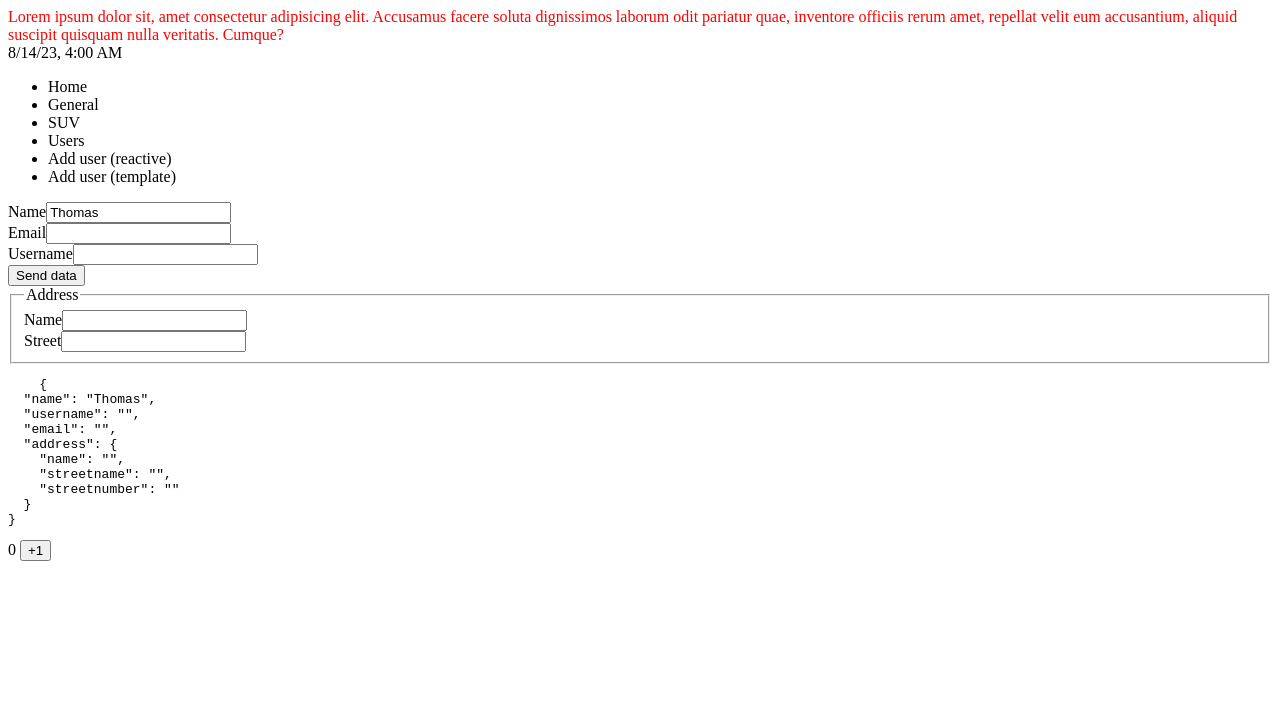
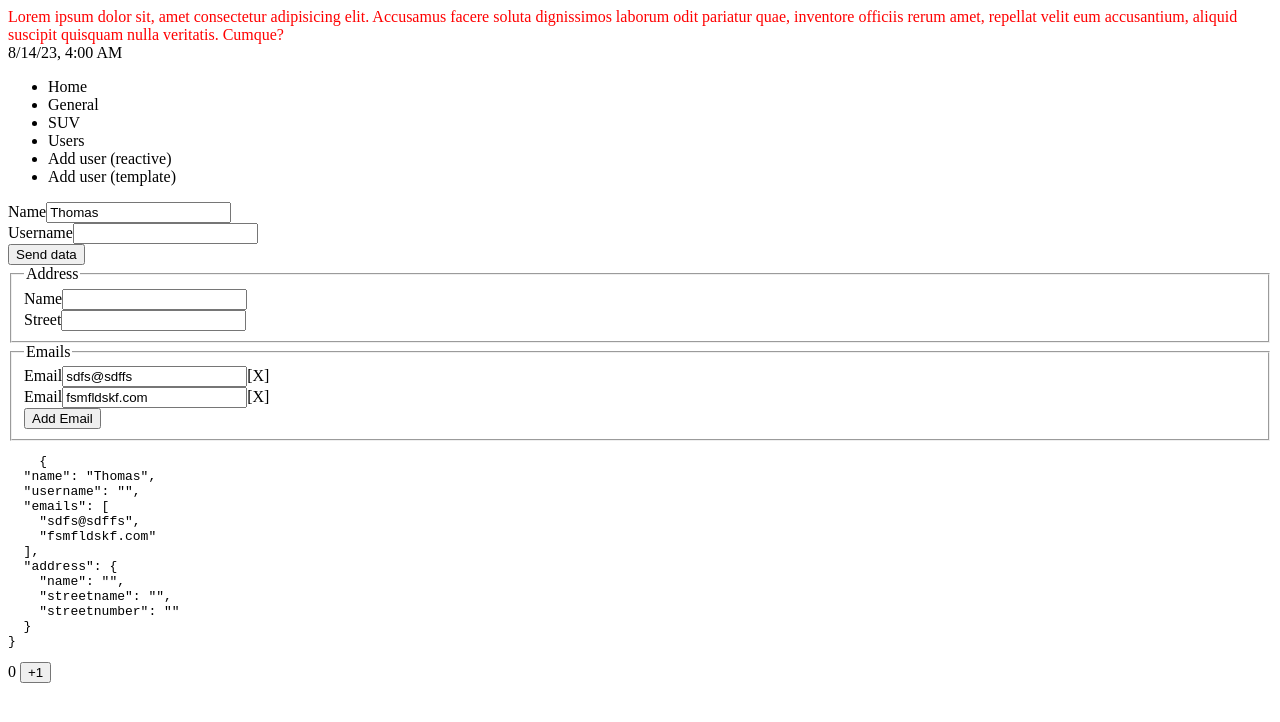
Before and after one commit to Spiff77/users-angular, an Angular app: page /users/add/reactive in a window 1280 px wide. Shown: the top 722 px of the page. Built offline with nearby package versions, Linux system fonts and the light colour scheme.

Commit message:
forArray

```diff
--- a/src/app/add-user-reactive/add-user-reactive.component.html
+++ b/src/app/add-user-reactive/add-user-reactive.component.html
@@ -7,10 +7,7 @@
         <label for="thename">Name</label>
         <input type="text" id="thename" formControlName="name">
     </div>
-    <div>
-        <label for="theemail">Email</label>
-        <input type="text" id="theemail" formControlName="email">
-    </div>
+
     <div>
         <label for="theusername">Username</label>
         <input type="text" id="theusername" formControlName="username">
@@ -27,7 +24,16 @@
             <label for="theaddressstreet">Street</label>
             <input type="text" id="theaddressstreet" formControlName="streetname">
         </div>
+    </fieldset>
 
+    <fieldset formArrayName="emails">
+        <legend>Emails</legend>
+        <div *ngFor="let c of getarray('emails').controls; let i=index">
+            <label [for]="'theemail'+i">Email</label>
+            <input type="text" [id]="'theemail'+i" [formControlName]="i">
+            <span (click)="removeEmail(i)">[X]</span>
+        </div>
+        <button type="button" (click)="addEmail()">Add Email</button>
     </fieldset>
 </form>
 
--- a/src/app/add-user-reactive/add-user-reactive.component.ts
+++ b/src/app/add-user-reactive/add-user-reactive.component.ts
@@ -1,5 +1,5 @@
 import { Component, OnInit } from '@angular/core';
-import { FormBuilder, FormControl, FormGroup, Validators } from '@angular/forms';
+import { FormArray, FormBuilder, FormControl, FormGroup, Validators } from '@angular/forms';
 import { UsersService } from '../users.service';
 import { User } from '../model/user.model';
 import { Router } from '@angular/router';
@@ -11,6 +11,7 @@ import { Router } from '@angular/router';
 })
 export class AddUserReactiveComponent implements OnInit{
 
+
   formSubmitted = false;
   form!: FormGroup
   count = 0;
@@ -21,13 +22,12 @@ export class AddUserReactiveComponent implements OnInit{
     this.form = this.fb.group({
       name: ['Thomas', Validators.required],
       username: '',
-      email: '',
+      emails: this.fb.array(['sdfs@sdffs', 'fsmfldskf.com']),
       address: this.fb.group({
         name: '',
         streetname: '',
         streetnumber: ''
       })
-
     })
   }
 
@@ -38,4 +38,16 @@ export class AddUserReactiveComponent implements OnInit{
         .subscribe(() => this.router.navigateByUrl("/users"))
     }
   }
+
+  getarray(formControlName: string): FormArray {
+    return (this.form.get(formControlName) as FormArray)
+  }
+
+  addEmail(){
+    this.getarray('emails').push(this.fb.control(''))
+  }
+
+  removeEmail(index: number){
+    this.getarray('emails').removeAt(index)
+  }
 }
```
